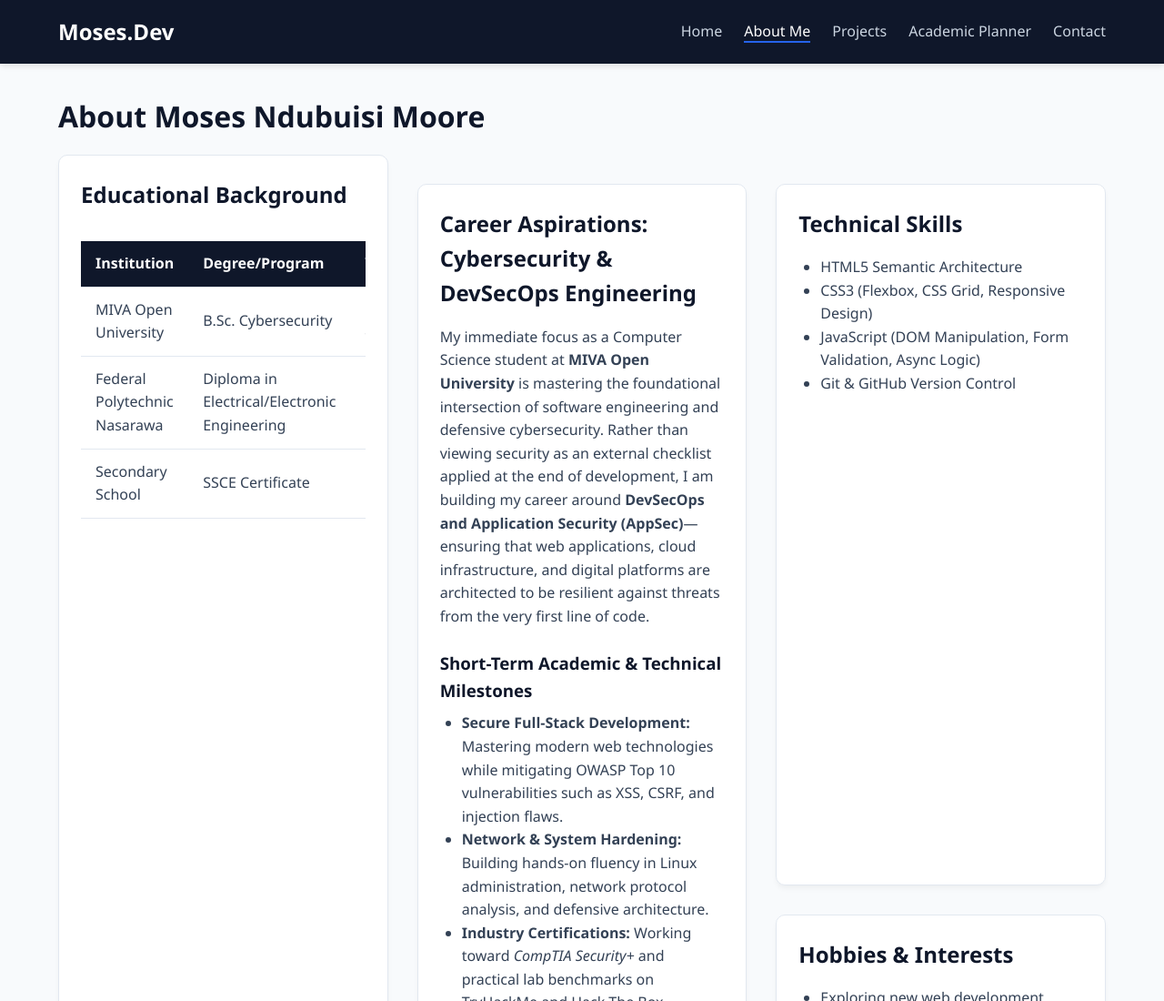
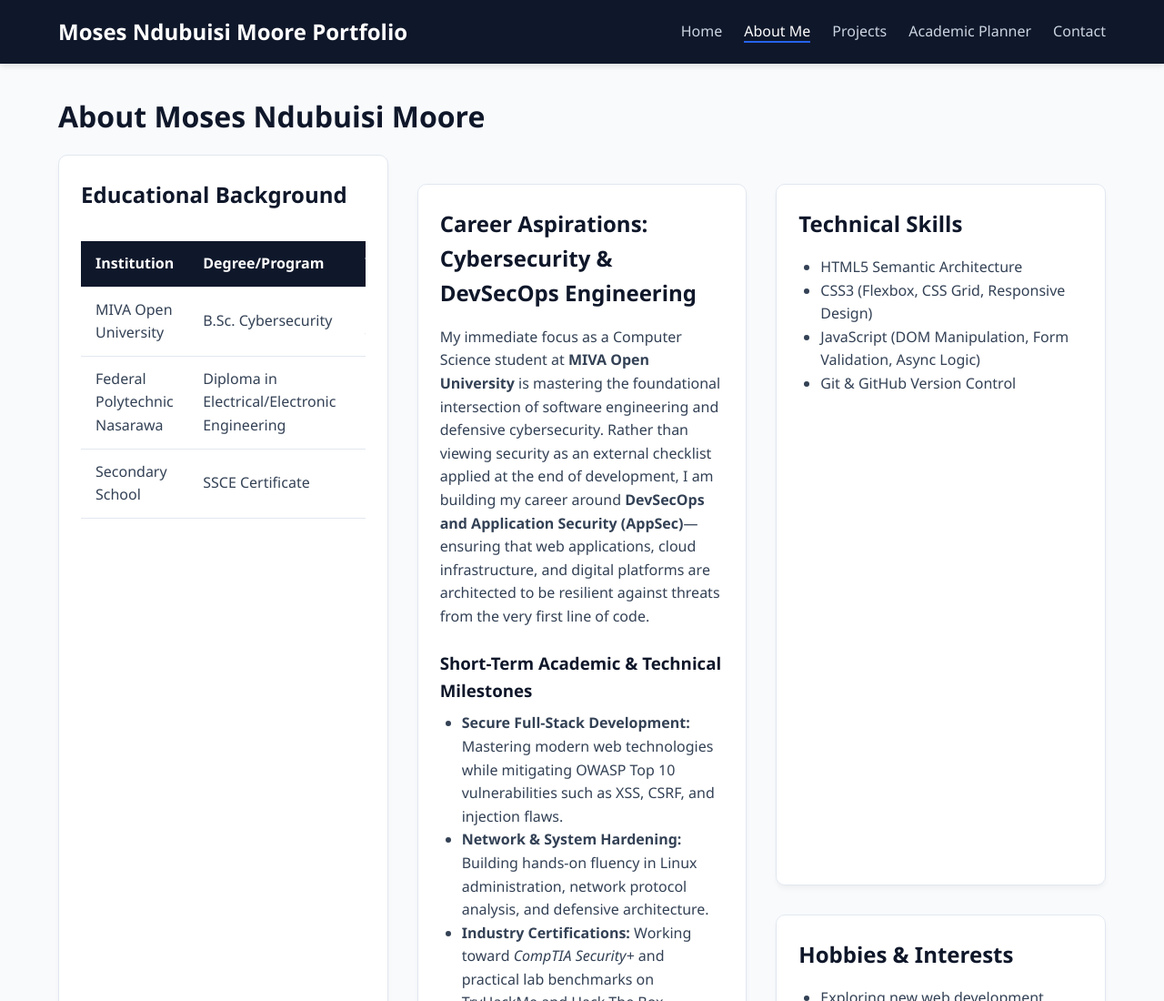
Before and after one commit to demooretours-bit/cos-term-project---Moses-Ndubuisi-Moore, a plain HTML site: page about.html in a window 1280 px wide. Shown: the top 1100 px of the page at 91% size. Drawn offline with Linux system fonts and the light colour scheme.

Commit message:
Update About Me page content and structure

```diff
--- a/about.html
+++ b/about.html
@@ -9,7 +9,7 @@
 <body>
   <header>
     <nav class="navbar">
-      <a href="index.html" class="logo">Moses.Dev</a>
+      <a href="index.html" class="logo">Moses Ndubuisi Moore Portfolio</a>
       <ul class="nav-links">
         <li><a href="index.html">Home</a></li>
         <li><a href="about.html" class="active">About Me</a></li>
```
